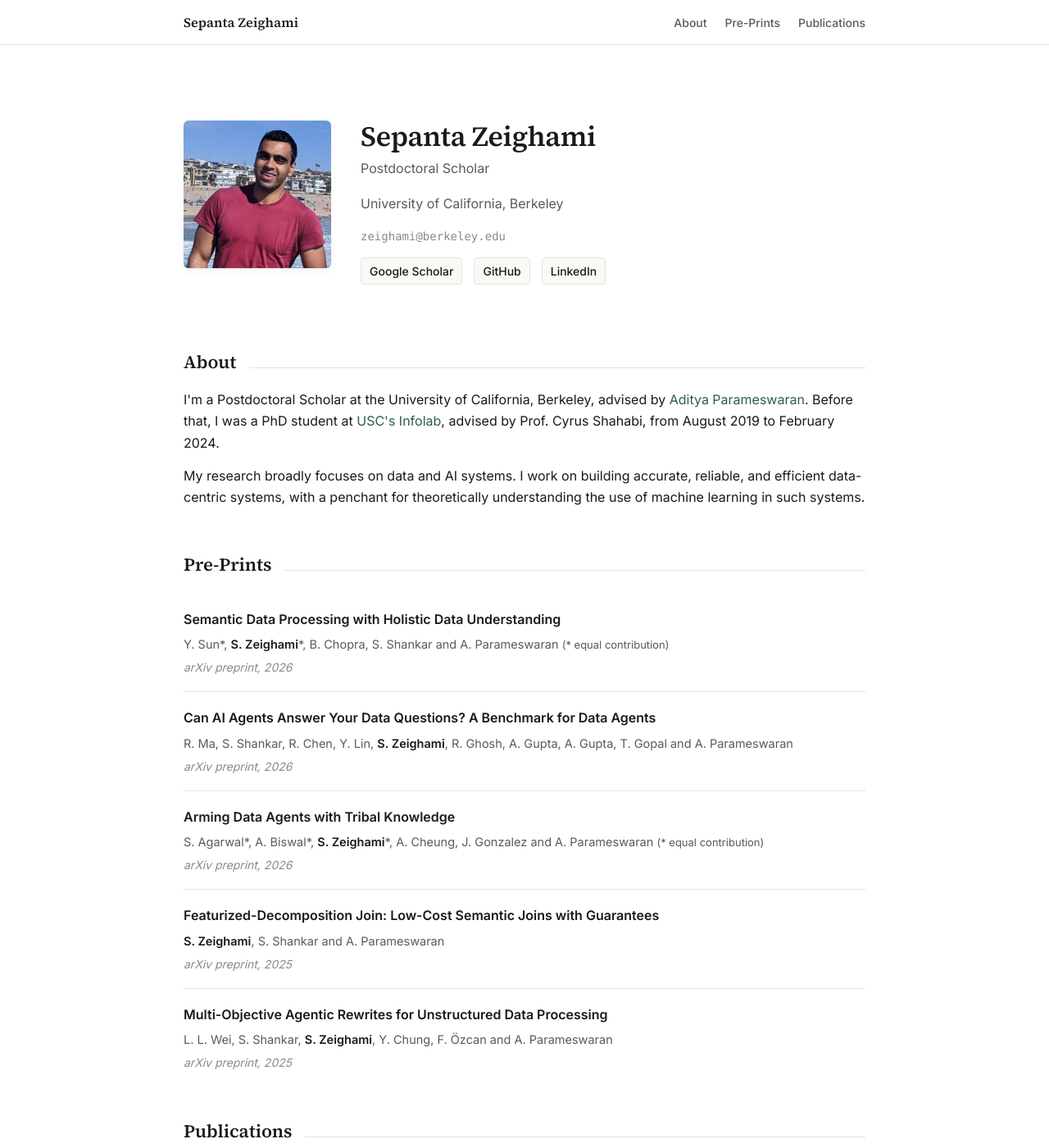
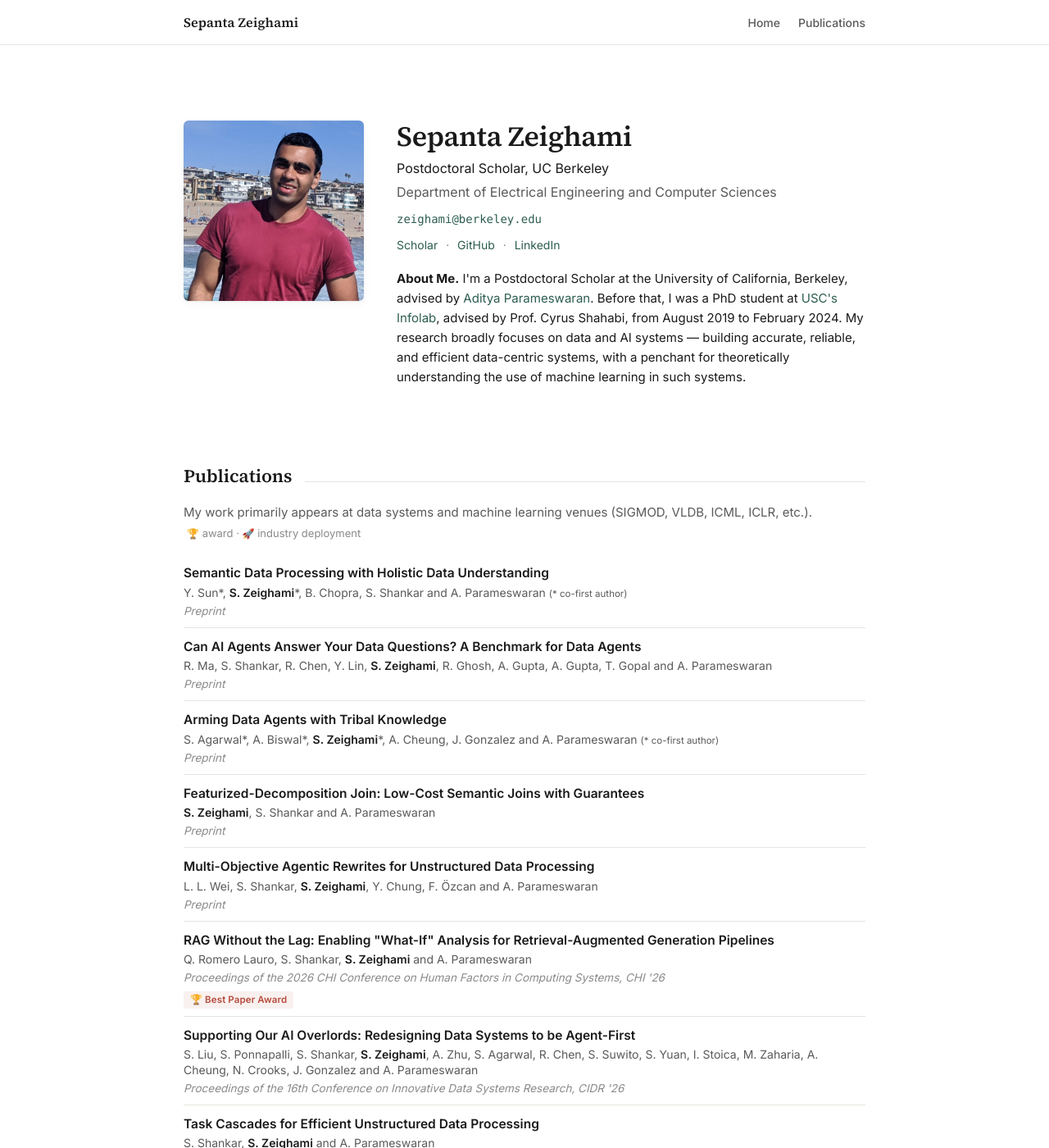
Before and after one commit to szeighami/szeighami.github.io, a Jekyll site: the page built from index.md, in a window 1280 px wide and 1400 px high. Shown: the whole window at 82% size. Built offline with Jekyll 4.4.1, drawn with Linux system fonts in a browser that asks for light colours; some of the changed text lies outside the part shown.

Commit message:
Restructure hero with side-by-side photo/about, tighten publications
Move About content into the hero column right of the photo. Merge
Pre-Prints into the unified Publications list (venue label "Preprint").
Drop Code/Docs/Blog buttons; keep award and industry-deployment badges
with inline icons. Comment out Mentorship and Impact/Other-Facts
placeholders until content exists. Tighten publication spacing.

Co-Authored-By: Claude Opus 4.7 (1M context) <noreply@anthropic.com>

```diff
--- a/_layouts/default.html
+++ b/_layouts/default.html
@@ -100,18 +100,24 @@
     /* Hero */
     .hero {
       display: grid;
-      grid-template-columns: 180px 1fr;
-      gap: 36px;
+      grid-template-columns: 220px 1fr;
+      gap: 40px;
       align-items: start;
       padding-bottom: 40px;
     }
+    .hero-left {
+      display: flex;
+      flex-direction: column;
+      align-items: flex-start;
+    }
     .hero-photo {
-      width: 180px;
-      height: 180px;
+      width: 220px;
+      height: 220px;
       border-radius: 6px;
       object-fit: cover;
       box-shadow: 0 1px 2px rgba(0,0,0,0.06), 0 4px 12px rgba(0,0,0,0.04);
     }
+    .hero-right { min-width: 0; }
     .hero-name {
       font-family: var(--font-serif);
       font-weight: 600;
@@ -122,36 +128,54 @@
     }
     .hero-role {
       font-size: 16px;
+      color: var(--color-text);
+      margin: 0 0 2px;
+    }
+    .hero-affil {
       color: var(--color-muted);
-      margin: 0 0 4px;
+      margin: 0 0 8px;
     }
-    .hero-affil { color: var(--color-muted); }
     .hero-email {
       font-size: 14px;
-      color: var(--color-soft);
+      margin: 4px 0 8px;
+    }
+    .hero-email a {
       font-family: 'SFMono-Regular', Consolas, 'Liberation Mono', Menlo, monospace;
-      margin: 4px 0 14px;
-    }
-    .hero-links {
-      display: flex;
-      flex-wrap: wrap;
-      gap: 8px 14px;
-      font-size: 14px;
-      font-weight: 500;
-    }
-    .hero-links a {
-      display: inline-flex;
-      align-items: center;
-      padding: 4px 10px;
-      border-radius: 4px;
-      background: var(--color-card);
-      border: 1px solid var(--color-rule);
-      color: var(--color-text);
-    }
-    .hero-links a:hover {
-      border-color: var(--color-accent);
       color: var(--color-accent);
     }
+    .hero-inline-links {
+      font-size: 14px;
+      margin: 0 0 18px;
+      color: var(--color-muted);
+    }
+    .hero-inline-links .dot {
+      color: var(--color-soft);
+      margin: 0 6px;
+    }
+    .placeholder-link {
+      color: var(--color-soft);
+      font-style: italic;
+    }
+
+    /* Mentor block under photo */
+    .hero-mentor {
+      width: 220px;
+      margin-top: 18px;
+      padding-top: 14px;
+      border-top: 1px solid var(--color-rule);
+      display: flex;
+      flex-direction: column;
+      gap: 12px;
+    }
+
+    /* About text under hero info */
+    .hero-about { margin-top: 18px; }
+    .hero-about p {
+      margin: 10px 0;
+      font-size: 15px;
+      line-height: 1.6;
+    }
+    .hero-about p b { color: var(--color-text); }
 
     /* Sections */
     section {
@@ -183,22 +207,71 @@
     }
     .prose p + p { margin-top: 12px; }
 
+    /* Sub-section label, used inside About and Papers */
+    .sub-label {
+      font-family: var(--font-sans);
+      font-weight: 600;
+      font-size: 13px;
+      letter-spacing: 0.08em;
+      text-transform: uppercase;
+      color: var(--color-soft);
+      margin: 28px 0 10px;
+    }
+    .prose .sub-label:first-child { margin-top: 18px; }
+
+    .placeholder-text {
+      color: var(--color-soft);
+      font-style: italic;
+    }
+
+    /* Mentor blocks (small, under photo) */
+    .mentor-block { min-width: 0; }
+    .mentor-label {
+      font-family: var(--font-sans);
+      font-weight: 600;
+      font-size: 10.5px;
+      letter-spacing: 0.1em;
+      text-transform: uppercase;
+      color: var(--color-soft);
+      margin: 0 0 3px;
+    }
+    .mentor-list {
+      list-style: none;
+      padding: 0;
+      margin: 0;
+      font-size: 12.5px;
+      line-height: 1.5;
+      color: var(--color-muted);
+    }
+    .mentor-list a { font-size: 12.5px; }
+    .mentor-placeholder {
+      color: var(--color-soft);
+      font-style: italic;
+    }
+
+    /* Papers blurb */
+    .papers-blurb {
+      color: var(--color-muted);
+      margin: 14px 0 4px;
+      font-size: 15px;
+    }
+
     /* Publication list */
     .pub-list {
       list-style: none;
       padding: 0;
-      margin: 18px 0 0;
+      margin: 14px 0 0;
     }
     .pub-list > li {
-      padding: 18px 0;
+      padding: 9px 0;
       border-bottom: 1px solid var(--color-rule);
     }
     .pub-list > li:last-child { border-bottom: none; }
 
     .pub-title {
       font-weight: 600;
-      font-size: 16px;
-      line-height: 1.4;
+      font-size: 15.5px;
+      line-height: 1.3;
       color: var(--color-text);
       border-bottom: 1px solid transparent;
     }
@@ -208,9 +281,10 @@
     }
     .pub-authors {
       display: block;
-      margin-top: 6px;
+      margin-top: 2px;
       color: var(--color-muted);
-      font-size: 14.5px;
+      font-size: 14px;
+      line-height: 1.35;
     }
     .pub-authors b, .pub-authors strong {
       color: var(--color-text);
@@ -218,23 +292,23 @@
     }
     .pub-venue {
       display: block;
-      margin-top: 4px;
+      margin-top: 1px;
       font-style: italic;
       color: var(--color-soft);
-      font-size: 14px;
+      font-size: 13.5px;
     }
     .pub-meta {
       display: flex;
       flex-wrap: wrap;
-      gap: 8px 12px;
-      margin-top: 10px;
+      gap: 5px 10px;
+      margin-top: 5px;
       align-items: center;
-      font-size: 13px;
+      font-size: 12.5px;
     }
     .pub-link {
       display: inline-flex;
       align-items: center;
-      padding: 2px 9px;
+      padding: 1px 8px;
       border-radius: 3px;
       background: var(--color-card);
       border: 1px solid var(--color-rule);
@@ -248,17 +322,28 @@
     .pub-badge {
       display: inline-flex;
       align-items: center;
-      padding: 2px 9px;
+      gap: 3px;
+      padding: 1px 8px;
       border-radius: 3px;
       background: rgba(181, 74, 60, 0.08);
       color: var(--color-highlight);
       font-weight: 600;
       letter-spacing: 0.01em;
-      font-size: 12.5px;
+      font-size: 11.5px;
+    }
+    .pub-icon {
+      display: inline-block;
+      font-size: 12px;
+      line-height: 1;
+    }
+    .legend {
+      font-size: 13px;
+      color: var(--color-soft);
+      margin-left: 4px;
     }
     .pub-note {
       color: var(--color-muted);
-      font-size: 13px;
+      font-size: 11.5px;
     }
 
     /* Footer */
@@ -282,8 +367,9 @@
         gap: 20px;
         text-align: left;
       }
-      .hero-photo { width: 140px; height: 140px; }
+      .hero-photo { width: 160px; height: 160px; }
       .hero-name { font-size: 28px; }
+      .hero-mentor { width: 100%; }
       main { padding: 36px 20px 64px; }
       .nav-inner { padding: 12px 20px; }
       .nav-links { gap: 14px; font-size: 13px; }
@@ -296,9 +382,8 @@
     <div class="nav-inner">
       <a class="nav-brand" href="#top">Sepanta Zeighami</a>
       <div class="nav-links">
-        <a href="#about">About</a>
-        <a href="#preprints">Pre-Prints</a>
-        <a href="#publications">Publications</a>
+        <a href="#about">Home</a>
+        <a href="#papers">Publications</a>
       </div>
     </div>
   </nav>
--- a/index.md
+++ b/index.md
@@ -6,68 +6,96 @@ layout: default
 <main>
 
 <section class="hero" id="about">
-  <img class="hero-photo" src="./index/sep.jpeg" alt="Sepanta Zeighami">
-  <div>
+  <div class="hero-left">
+    <img class="hero-photo" src="./index/sep.jpeg" alt="Sepanta Zeighami">
+    <!--
+    <div class="hero-mentor">
+      <div class="mentor-block">
+        <h3 class="mentor-label">Advisor</h3>
+        <ul class="mentor-list">
+          <li><a href="https://people.eecs.berkeley.edu/~adityagp/">Aditya Parameswaran</a></li>
+        </ul>
+      </div>
+      <div class="mentor-block">
+        <h3 class="mentor-label">Current Mentees</h3>
+        <ul class="mentor-list">
+          <li class="mentor-placeholder">Mentee Name</li>
+          <li class="mentor-placeholder">Mentee Name</li>
+        </ul>
+      </div>
+      <div class="mentor-block">
+        <h3 class="mentor-label">Past Mentees</h3>
+        <ul class="mentor-list">
+          <li class="mentor-placeholder">Mentee Name &rarr; Next Step</li>
+          <li class="mentor-placeholder">Mentee Name &rarr; Next Step</li>
+        </ul>
+      </div>
+    </div>
+    -->
+  </div>
+  <div class="hero-right">
     <h1 class="hero-name">Sepanta Zeighami</h1>
-    <p class="hero-role">Postdoctoral Scholar</p>
-    <p class="hero-affil">University of California, Berkeley</p>
-    <p class="hero-email">zeighami@berkeley.edu</p>
-    <div class="hero-links">
-      <a href="https://scholar.google.com/citations?user=vaf4fT8AAAAJ&hl=en&oi=ao">Google Scholar</a>
+    <p class="hero-role">Postdoctoral Scholar, UC Berkeley</p>
+    <p class="hero-affil">Department of Electrical Engineering and Computer Sciences</p>
+    <p class="hero-email"><a href="mailto:zeighami@berkeley.edu">zeighami@berkeley.edu</a></p>
+    <p class="hero-inline-links">
+      <a href="https://scholar.google.com/citations?user=vaf4fT8AAAAJ&hl=en&oi=ao">Scholar</a>
+      <span class="dot">&middot;</span>
       <a href="https://github.com/szeighami">GitHub</a>
+      <span class="dot">&middot;</span>
       <a href="https://www.linkedin.com/in/zeighami">LinkedIn</a>
+      <!--
+      <span class="dot">&middot;</span>
+      <a href="#" class="placeholder-link">Curriculum Vitae (PDF)</a>
+      -->
+    </p>
+
+    <div class="hero-about prose">
+      <p><b>About Me.</b> I'm a Postdoctoral Scholar at the University of California, Berkeley, advised by <a href="https://people.eecs.berkeley.edu/~adityagp/">Aditya Parameswaran</a>. Before that, I was a PhD student at <a href="https://infolab.usc.edu/">USC's Infolab</a>, advised by Prof. Cyrus Shahabi, from August 2019 to February 2024. My research broadly focuses on data and AI systems &mdash; building accurate, reliable, and efficient data-centric systems, with a penchant for theoretically understanding the use of machine learning in such systems.</p>
+      <!--
+      <p class="placeholder-text"><b>Impact.</b> Placeholder: a short paragraph on research impact &mdash; deployed systems, libraries that integrated your work (e.g. NUDGE in LlamaIndex), open-source adoption.</p>
+      <p class="placeholder-text"><b>Other Facts.</b> Placeholder: a short paragraph with background &mdash; where you grew up, undergrad, hobbies, or anything else worth knowing.</p>
+      -->
     </div>
   </div>
 </section>
 
-<section id="bio">
-  <h2 class="section-title">About</h2>
-  <div class="prose">
-    <p>I'm a Postdoctoral Scholar at the University of California, Berkeley, advised by <a href="https://people.eecs.berkeley.edu/~adityagp/">Aditya Parameswaran</a>. Before that, I was a PhD student at <a href="https://infolab.usc.edu/">USC's Infolab</a>, advised by Prof. Cyrus Shahabi, from August 2019 to February 2024.</p>
-    <p>My research broadly focuses on data and AI systems. I work on building accurate, reliable, and efficient data-centric systems, with a penchant for theoretically understanding the use of machine learning in such systems.</p>
-  </div>
-</section>
+<section id="papers">
+  <h2 class="section-title">Publications</h2>
+  <p class="papers-blurb">My work primarily appears at data systems and machine learning venues (SIGMOD, VLDB, ICML, ICLR, etc.).<br><span class="legend"><span class="pub-icon" title="Award">&#127942;</span> award &middot; <span class="pub-icon" title="Industry deployment">&#128640;</span> industry deployment</span></p>
 
-<section id="preprints">
-  <h2 class="section-title">Pre-Prints</h2>
   <ul class="pub-list">
     <li>
       <a class="pub-title" href="https://arxiv.org/abs/2604.02655">Semantic Data Processing with Holistic Data Understanding</a>
-      <span class="pub-authors">Y. Sun*, <b>S. Zeighami</b>*, B. Chopra, S. Shankar and A. Parameswaran <span class="pub-note">(* equal contribution)</span></span>
-      <span class="pub-venue">arXiv preprint, 2026</span>
+      <span class="pub-authors">Y. Sun*, <b>S. Zeighami</b>*, B. Chopra, S. Shankar and A. Parameswaran <span class="pub-note">(* co-first author)</span></span>
+      <span class="pub-venue">Preprint</span>
     </li>
     <li>
       <a class="pub-title" href="https://arxiv.org/abs/2603.20576">Can AI Agents Answer Your Data Questions? A Benchmark for Data Agents</a>
       <span class="pub-authors">R. Ma, S. Shankar, R. Chen, Y. Lin, <b>S. Zeighami</b>, R. Ghosh, A. Gupta, A. Gupta, T. Gopal and A. Parameswaran</span>
-      <span class="pub-venue">arXiv preprint, 2026</span>
+      <span class="pub-venue">Preprint</span>
     </li>
     <li>
       <a class="pub-title" href="https://arxiv.org/abs/2602.13521">Arming Data Agents with Tribal Knowledge</a>
-      <span class="pub-authors">S. Agarwal*, A. Biswal*, <b>S. Zeighami</b>*, A. Cheung, J. Gonzalez and A. Parameswaran <span class="pub-note">(* equal contribution)</span></span>
-      <span class="pub-venue">arXiv preprint, 2026</span>
+      <span class="pub-authors">S. Agarwal*, A. Biswal*, <b>S. Zeighami</b>*, A. Cheung, J. Gonzalez and A. Parameswaran <span class="pub-note">(* co-first author)</span></span>
+      <span class="pub-venue">Preprint</span>
     </li>
     <li>
       <a class="pub-title" href="https://arxiv.org/abs/2512.05399">Featurized-Decomposition Join: Low-Cost Semantic Joins with Guarantees</a>
       <span class="pub-authors"><b>S. Zeighami</b>, S. Shankar and A. Parameswaran</span>
-      <span class="pub-venue">arXiv preprint, 2025</span>
+      <span class="pub-venue">Preprint</span>
     </li>
     <li>
       <a class="pub-title" href="https://arxiv.org/abs/2512.02289">Multi-Objective Agentic Rewrites for Unstructured Data Processing</a>
       <span class="pub-authors">L. L. Wei, S. Shankar, <b>S. Zeighami</b>, Y. Chung, F. Özcan and A. Parameswaran</span>
-      <span class="pub-venue">arXiv preprint, 2025</span>
+      <span class="pub-venue">Preprint</span>
     </li>
-  </ul>
-</section>
-
-<section id="publications">
-  <h2 class="section-title">Publications</h2>
-  <ul class="pub-list">
     <li>
       <a class="pub-title" href="https://arxiv.org/abs/2504.13587">RAG Without the Lag: Enabling "What-If" Analysis for Retrieval-Augmented Generation Pipelines</a>
       <span class="pub-authors">Q. Romero Lauro, S. Shankar, <b>S. Zeighami</b> and A. Parameswaran</span>
       <span class="pub-venue">Proceedings of the 2026 CHI Conference on Human Factors in Computing Systems, CHI '26</span>
       <div class="pub-meta">
-        <span class="pub-badge">Best Paper Award</span>
+        <span class="pub-badge"><span class="pub-icon">&#127942;</span> Best Paper Award</span>
       </div>
     </li>
     <li>
@@ -84,19 +112,13 @@ layout: default
       <a class="pub-title" href="https://arxiv.org/pdf/2509.02896">Cut Costs, Not Accuracy: LLM-Powered Data Processing with Guarantees</a>
       <span class="pub-authors"><b>S. Zeighami</b>, S. Shankar and A. Parameswaran</span>
       <span class="pub-venue">Proceedings of the 2026 International Conference on Management of Data, SIGMOD '26</span>
-      <div class="pub-meta">
-        <a class="pub-link" href="https://github.com/ucbepic/BARGAIN/">Code</a>
-      </div>
     </li>
     <li>
       <a class="pub-title" href="https://arxiv.org/abs/2409.02343">NUDGE: Lightweight Non-Parametric Fine-Tuning of Embeddings for Retrieval</a>
       <span class="pub-authors"><b>S. Zeighami</b>, Z. Wellmer and A. Parameswaran</span>
       <span class="pub-venue">Proceedings of the 13th International Conference on Learning Representations, ICLR '25</span>
       <div class="pub-meta">
-        <span class="pub-badge">Incorporated in LlamaIndex</span>
-        <a class="pub-link" href="https://docs.llamaindex.ai/en/stable/examples/finetuning/embeddings/finetune_corpus_embedding/">Docs</a>
-        <a class="pub-link" href="https://github.com/szeighami/nudge">Code</a>
-        <a class="pub-link" href="https://data-people-group.github.io/blogs/2024/09/05/nudge">Blog</a>
+        <span class="pub-badge"><span class="pub-icon">&#128640;</span> Incorporated in LlamaIndex</span>
       </div>
     </li>
     <li>
@@ -114,7 +136,7 @@ layout: default
       <span class="pub-authors"><b>S. Zeighami</b> and C. Shahabi</span>
       <span class="pub-venue">Proceedings of the 41st International Conference on Machine Learning, ICML '24</span>
       <div class="pub-meta">
-        <span class="pub-badge">Oral (1.5% of 10k submissions)</span>
+        <span class="pub-badge"><span class="pub-icon">&#127942;</span> Oral (1.5% of 10k submissions)</span>
       </div>
     </li>
     <li>
@@ -127,7 +149,7 @@ layout: default
       <span class="pub-authors"><b>S. Zeighami</b> and C. Shahabi</span>
       <span class="pub-venue">Proceedings of the 25th Conference on Mobile Data Management, MDM '24</span>
       <div class="pub-meta">
-        <span class="pub-badge">Best Paper Runner-Up</span>
+        <span class="pub-badge"><span class="pub-icon">&#127942;</span> Best Paper Runner-Up</span>
       </div>
     </li>
     <li>
@@ -139,17 +161,11 @@ layout: default
       <a class="pub-title" href="https://arxiv.org/pdf/2211.10832.pdf">NeuroSketch: Fast and Approximate Evaluation of Range Aggregate Queries with Neural Networks</a>
       <span class="pub-authors"><b>S. Zeighami</b>, C. Shahabi and V. Sharan</span>
       <span class="pub-venue">Proceedings of the 2023 International Conference on Management of Data, SIGMOD '23</span>
-      <div class="pub-meta">
-        <a class="pub-link" href="https://github.com/szeighami/NeuroSketch">Code</a>
-      </div>
     </li>
     <li>
       <a class="pub-title" href="https://arxiv.org/pdf/2208.09744.pdf">A Neural Approach to Spatio-Temporal Data Release with User-Level Differential Privacy</a>
-      <span class="pub-authors">R. Ahuja*, <b>S. Zeighami</b>*, G. Ghinita, and C. Shahabi <span class="pub-note">(* equal contribution)</span></span>
+      <span class="pub-authors">R. Ahuja*, <b>S. Zeighami</b>*, G. Ghinita, and C. Shahabi <span class="pub-note">(* co-first author)</span></span>
       <span class="pub-venue">Proceedings of the 2023 International Conference on Management of Data, SIGMOD '23</span>
-      <div class="pub-meta">
-        <a class="pub-link" href="https://github.com/riteshahuja13/paper_code">Code</a>
-      </div>
     </li>
     <li>
       <a class="pub-title" href="https://doi.org/10.1109/TPS-ISA58951.2023.00014">Supporting Pandemic Preparedness with Privacy Enhancing Technology</a>
@@ -160,46 +176,31 @@ layout: default
       <a class="pub-title" href="https://www.computer.org/csdl/journal/tk/5555/01/10298807/1RACzqhftXG">A Neural Database for Answering Aggregate Queries on Incomplete Relational Data</a>
       <span class="pub-authors"><b>S. Zeighami</b>, R. Seshadri, and C. Shahabi</span>
       <span class="pub-venue">Transactions on Knowledge and Data Engineering, TKDE '23</span>
-      <div class="pub-meta">
-        <a class="pub-link" href="https://github.com/szeighami/NeuroComplete">Code</a>
-      </div>
     </li>
     <li>
       <a class="pub-title" href="https://www.vldb.org/pvldb/vol15/p1066-zeighami.pdf">A Neural Database for Differentially Private Spatial Range Queries</a>
-      <span class="pub-authors"><b>S. Zeighami</b>*, R. Ahuja*, G. Ghinita, and C. Shahabi <span class="pub-note">(* equal contribution)</span></span>
+      <span class="pub-authors"><b>S. Zeighami</b>*, R. Ahuja*, G. Ghinita, and C. Shahabi <span class="pub-note">(* co-first author)</span></span>
       <span class="pub-venue">Proceedings of the VLDB Endowment Volume 15, 2022</span>
-      <div class="pub-meta">
-        <a class="pub-link" href="https://github.com/szeighami/SNH">Code</a>
-      </div>
     </li>
     <li>
       <a class="pub-title" href="https://arxiv.org/pdf/2012.07283.pdf">Towards Accurate Spatiotemporal Covid-19 Risk Scores Using High Resolution Real-World Mobility Data</a>
-      <span class="pub-authors">S. Rambhatla*, <b>S. Zeighami</b>*, K. Shahabi, C. Shahabi, and Y. Liu <span class="pub-note">(* equal contribution)</span></span>
+      <span class="pub-authors">S. Rambhatla*, <b>S. Zeighami</b>*, K. Shahabi, C. Shahabi, and Y. Liu <span class="pub-note">(* co-first author)</span></span>
       <span class="pub-venue">ACM Transactions on Spatial Algorithms and Systems, 2022</span>
     </li>
     <li>
       <a class="pub-title" href="http://vldb.org/pvldb/vol14/p1557-zeighami.pdf">Estimating Spread of Contact-Based Contagions in a Population Through Sub-Sampling</a>
       <span class="pub-authors"><b>S. Zeighami</b>, C. Shahabi, and J. Krumm</span>
       <span class="pub-venue">Proceedings of the VLDB Endowment Volume 14, 2021</span>
-      <div class="pub-meta">
-        <a class="pub-link" href="https://github.com/szeighami/SpreadSim">Code</a>
-      </div>
     </li>
     <li>
       <a class="pub-title" href="https://arxiv.org/pdf/2003.00051.pdf">Secure Dynamic Skyline Queries Using Result Materialization</a>
       <span class="pub-authors"><b>S. Zeighami</b>, G. Ghinita, and C. Shahabi</span>
       <span class="pub-venue">2021 IEEE 37th International Conference on Data Engineering, ICDE '21</span>
-      <div class="pub-meta">
-        <a class="pub-link" href="https://github.com/szeighami/Dynamic-Skyline">Code</a>
-      </div>
     </li>
     <li>
       <a class="pub-title" href="https://ieeexplore.ieee.org/abstract/document/8731515">Finding Average Regret Ratio Minimizing Set in Database</a>
       <span class="pub-authors"><b>S. Zeighami</b> and R. C. W. Wong</span>
       <span class="pub-venue">2019 IEEE 35th International Conference on Data Engineering, ICDE '19</span>
-      <div class="pub-meta">
-        <a class="pub-link" href="https://github.com/szeighami/FAM_Discrete-DP">Code</a>
-      </div>
     </li>
   </ul>
 </section>
```
